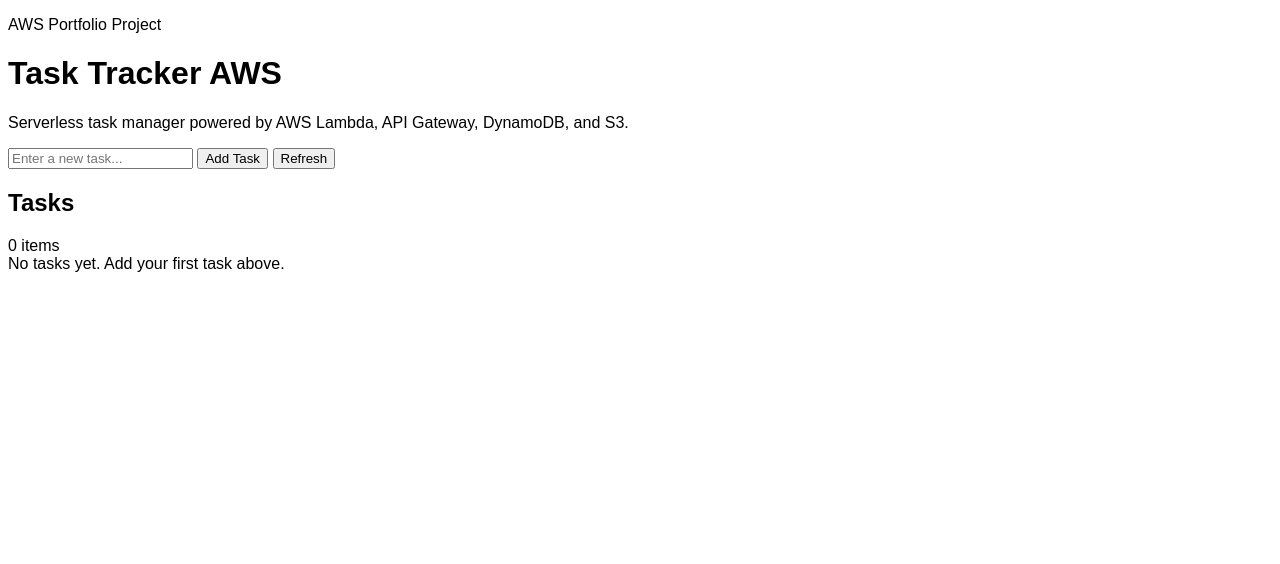
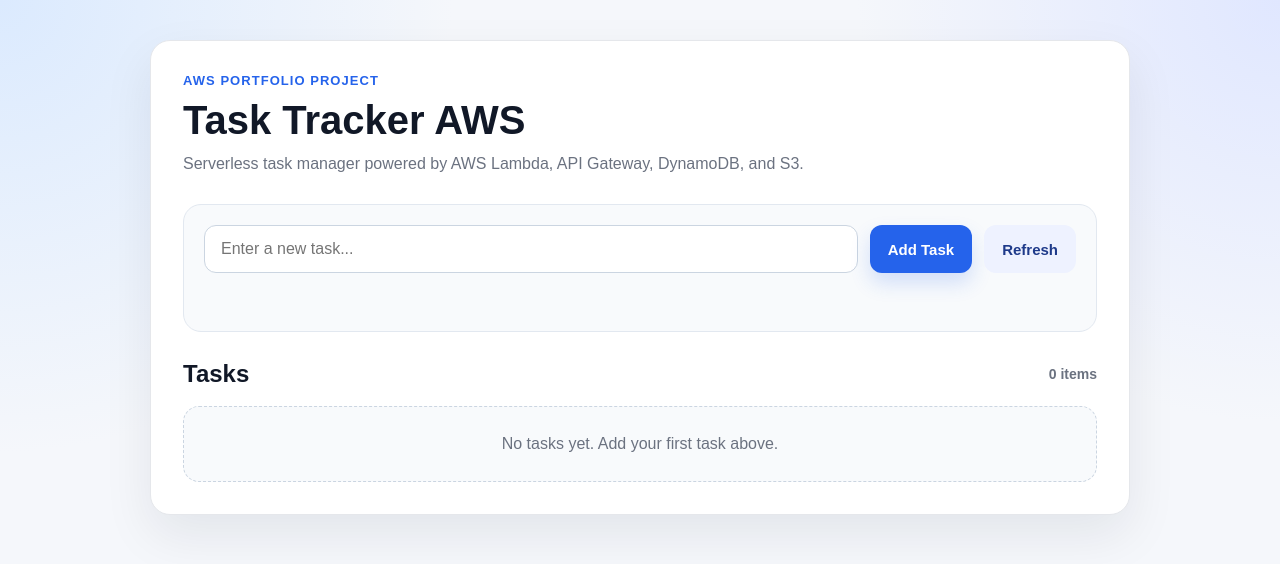
Before and after one commit to serhiifihas/taskflow-aws, a plain HTML site: page frontend/index.html in a window 1280 px wide. Drawn offline with Linux system fonts and the light colour scheme.

Commit message:
Update style.css

```diff
--- a/frontend/style.css
+++ b/frontend/style.css
@@ -1,3 +1,302 @@
+:root {
+  --bg: #f5f7fb;
+  --card: #ffffff;
+  --card-border: #e5e7eb;
+  --text: #111827;
+  --muted: #6b7280;
+  --primary: #2563eb;
+  --primary-hover: #1d4ed8;
+  --secondary: #eef2ff;
+  --secondary-text: #1e3a8a;
+  --danger: #dc2626;
+  --danger-hover: #b91c1c;
+  --success-bg: #ecfdf5;
+  --success-text: #047857;
+  --error-bg: #fef2f2;
+  --error-text: #b91c1c;
+  --shadow: 0 20px 50px rgba(15, 23, 42, 0.08);
+  --radius-lg: 20px;
+  --radius-md: 12px;
+  --radius-sm: 10px;
+}
+
+* {
+  box-sizing: border-box;
+}
+
 body {
+  margin: 0;
   font-family: Arial, sans-serif;
+  color: var(--text);
+  background:
+    radial-gradient(circle at top left, #dbeafe 0%, transparent 30%),
+    radial-gradient(circle at top right, #e0e7ff 0%, transparent 28%),
+    var(--bg);
 }
+
+.page {
+  min-height: 100vh;
+  padding: 40px 20px;
+  display: flex;
+  justify-content: center;
+  align-items: flex-start;
+}
+
+.app-card {
+  width: 100%;
+  max-width: 980px;
+  background: var(--card);
+  border: 1px solid var(--card-border);
+  border-radius: var(--radius-lg);
+  box-shadow: var(--shadow);
+  padding: 32px;
+}
+
+.app-header {
+  margin-bottom: 28px;
+}
+
+.eyebrow {
+  margin: 0 0 10px;
+  font-size: 13px;
+  font-weight: 700;
+  letter-spacing: 0.08em;
+  text-transform: uppercase;
+  color: var(--primary);
+}
+
+h1 {
+  margin: 0 0 10px;
+  font-size: 40px;
+  line-height: 1.1;
+}
+
+.subtitle {
+  margin: 0;
+  color: var(--muted);
+  font-size: 16px;
+  line-height: 1.5;
+  max-width: 720px;
+}
+
+.task-panel {
+  background: #f8fafc;
+  border: 1px solid #e2e8f0;
+  border-radius: 18px;
+  padding: 20px;
+  margin-bottom: 28px;
+}
+
+.input-row {
+  display: grid;
+  grid-template-columns: 1fr auto auto;
+  gap: 12px;
+}
+
+input[type="text"] {
+  width: 100%;
+  padding: 14px 16px;
+  border: 1px solid #cbd5e1;
+  border-radius: var(--radius-md);
+  font-size: 16px;
+  outline: none;
+  background: #ffffff;
+  transition: border-color 0.2s ease, box-shadow 0.2s ease;
+}
+
+input[type="text"]:focus {
+  border-color: var(--primary);
+  box-shadow: 0 0 0 4px rgba(37, 99, 235, 0.12);
+}
+
+.btn {
+  border: none;
+  border-radius: var(--radius-md);
+  padding: 14px 18px;
+  font-size: 15px;
+  font-weight: 700;
+  cursor: pointer;
+  transition: transform 0.15s ease, background 0.2s ease, box-shadow 0.2s ease;
+}
+
+.btn:hover {
+  transform: translateY(-1px);
+}
+
+.btn:active {
+  transform: translateY(0);
+}
+
+.btn-primary {
+  background: var(--primary);
+  color: #ffffff;
+  box-shadow: 0 10px 20px rgba(37, 99, 235, 0.18);
+}
+
+.btn-primary:hover {
+  background: var(--primary-hover);
+}
+
+.btn-secondary {
+  background: var(--secondary);
+  color: var(--secondary-text);
+}
+
+.btn-secondary:hover {
+  background: #dbeafe;
+}
+
+.message {
+  min-height: 24px;
+  margin-top: 14px;
+  padding: 0;
+  font-size: 14px;
+  font-weight: 700;
+}
+
+.message.success {
+  color: var(--success-text);
+  background: var(--success-bg);
+  border: 1px solid #a7f3d0;
+  border-radius: var(--radius-sm);
+  padding: 12px 14px;
+}
+
+.message.error {
+  color: var(--error-text);
+  background: var(--error-bg);
+  border: 1px solid #fecaca;
+  border-radius: var(--radius-sm);
+  padding: 12px 14px;
+}
+
+.list-section {
+  margin-top: 4px;
+}
+
+.section-header {
+  display: flex;
+  justify-content: space-between;
+  align-items: center;
+  margin-bottom: 18px;
+  gap: 12px;
+}
+
+.section-header h2 {
+  margin: 0;
+  font-size: 24px;
+}
+
+.task-count {
+  color: var(--muted);
+  font-size: 14px;
+  font-weight: 700;
+}
+
+.empty-state {
+  border: 1px dashed #cbd5e1;
+  border-radius: 16px;
+  background: #f8fafc;
+  color: var(--muted);
+  text-align: center;
+  padding: 28px 20px;
+}
+
+.task-list {
+  list-style: none;
+  padding: 0;
+  margin: 0;
+  display: grid;
+  gap: 14px;
+}
+
+.task-item {
+  display: flex;
+  justify-content: space-between;
+  align-items: center;
+  gap: 16px;
+  border: 1px solid #e5e7eb;
+  border-radius: 16px;
+  padding: 18px;
+  background: #ffffff;
+  box-shadow: 0 10px 24px rgba(15, 23, 42, 0.04);
+}
+
+.task-content {
+  min-width: 0;
+}
+
+.task-title {
+  margin: 0 0 6px;
+  font-size: 17px;
+  font-weight: 700;
+  word-break: break-word;
+}
+
+.task-meta {
+  display: flex;
+  flex-wrap: wrap;
+  gap: 10px;
+  color: var(--muted);
+  font-size: 13px;
+}
+
+.status-badge {
+  display: inline-flex;
+  align-items: center;
+  padding: 5px 10px;
+  border-radius: 999px;
+  background: #eff6ff;
+  color: #1d4ed8;
+  font-weight: 700;
+}
+
+.delete-btn {
+  border: none;
+  background: var(--danger);
+  color: #ffffff;
+  padding: 12px 16px;
+  border-radius: 12px;
+  font-size: 14px;
+  font-weight: 700;
+  cursor: pointer;
+  transition: background 0.2s ease, transform 0.15s ease;
+  white-space: nowrap;
+}
+
+.delete-btn:hover {
+  background: var(--danger-hover);
+  transform: translateY(-1px);
+}
+
+.delete-btn:active {
+  transform: translateY(0);
+}
+
+@media (max-width: 760px) {
+  .app-card {
+    padding: 22px;
+  }
+
+  h1 {
+    font-size: 32px;
+  }
+
+  .input-row {
+    grid-template-columns: 1fr;
+  }
+
+  .task-item {
+    flex-direction: column;
+    align-items: stretch;
+  }
+
+  .delete-btn {
+    width: 100%;
+  }
+
+  .section-header {
+    flex-direction: column;
+    align-items: flex-start;
+  }
+}
```
